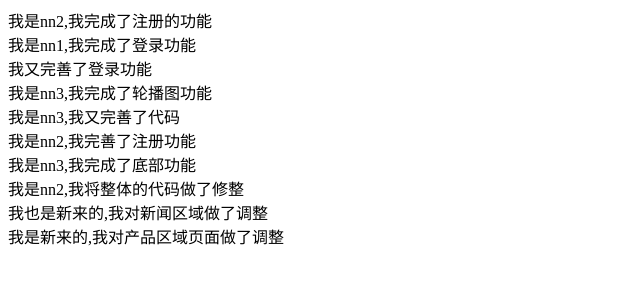
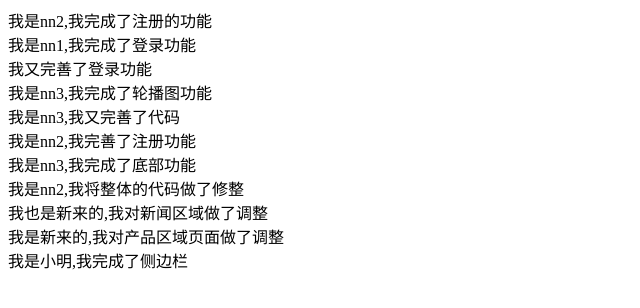
Before and after one commit to niuniujy/my-first, a plain HTML site: page index.html in a window 1280 px wide. Shown: the whole page, without its empty margins (0-640 px from the left). Drawn offline with Linux system fonts and the light colour scheme.

Commit message:
我是小明,我提交了侧边栏区域

```diff
--- a/index.html
+++ b/index.html
@@ -21,6 +21,7 @@
     <div>我也是新来的,我对新闻区域做了调整</div>
 
     <div>我是新来的,我对产品区域页面做了调整</div>
+    <div>我是小明,我完成了侧边栏</div>
 
 
 </body>
```
